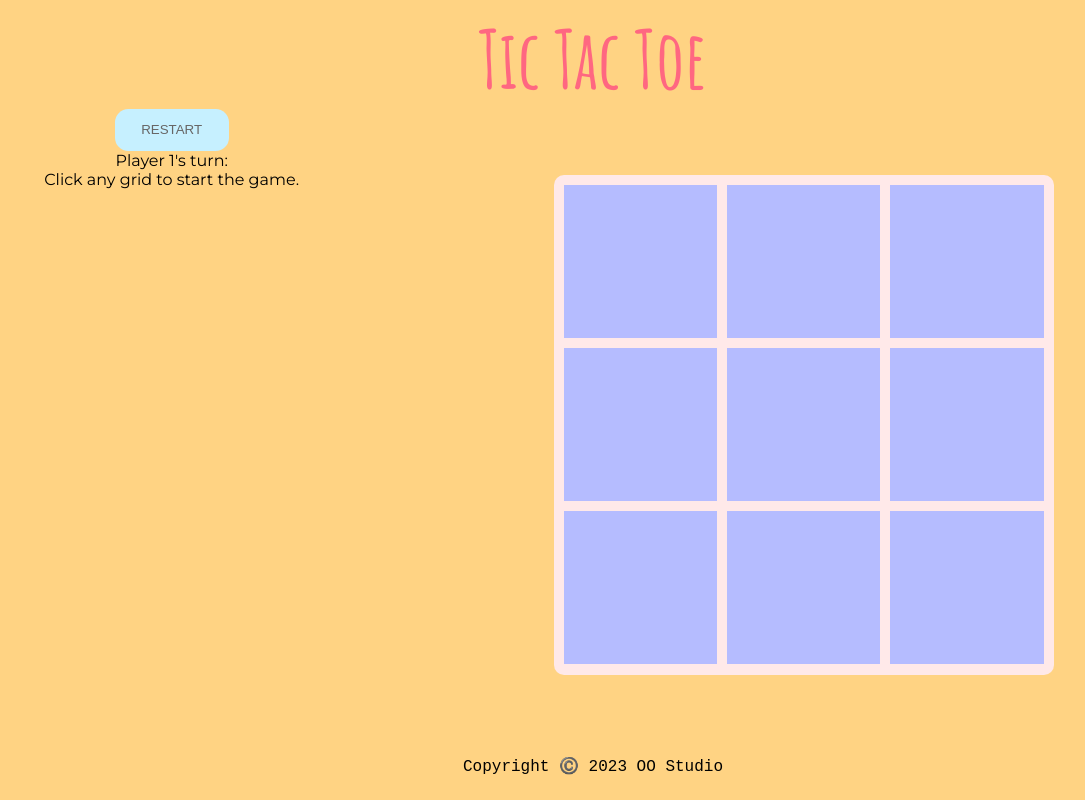
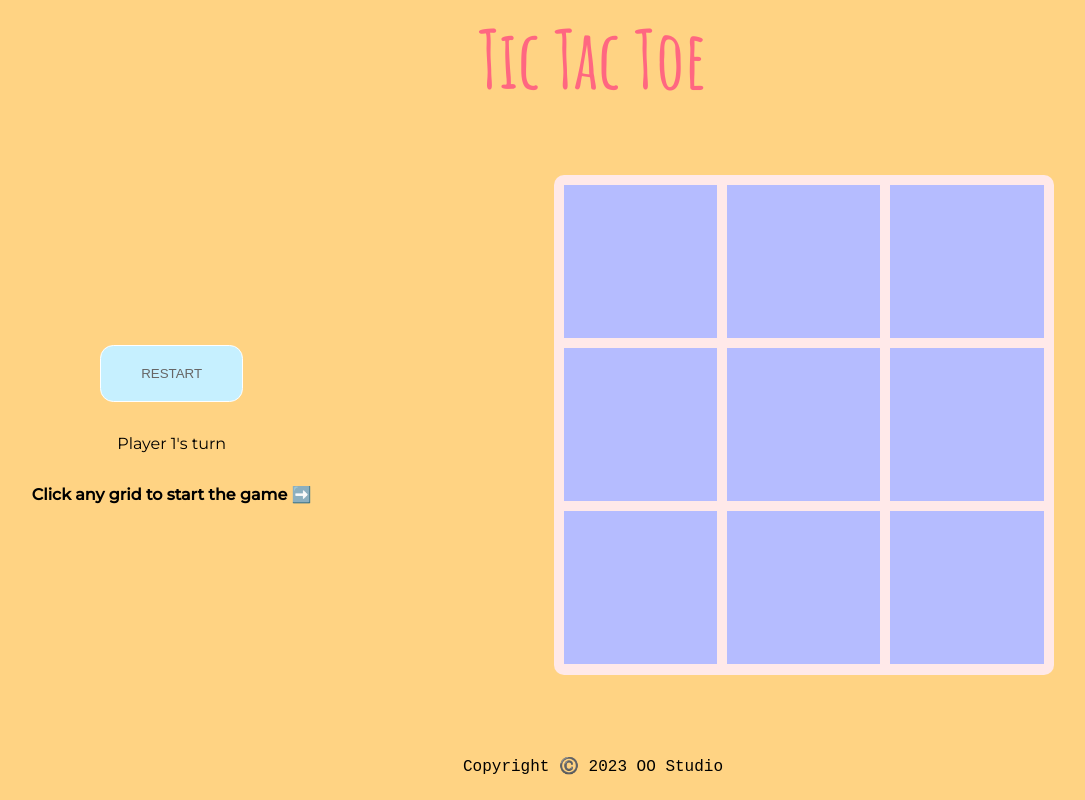
Before and after one commit to wszhan/tic-tac-toe, a plain HTML site: page index.html in a window 1280 px wide. Shown: the whole page, without its empty margins (47-1132 px from the left). Drawn offline with Linux system fonts and the light colour scheme; a web font is replaced by a local one.

Commit message:
styles info, hints and button. add 'active' pseudoclass to button

```diff
--- a/index.html
+++ b/index.html
@@ -11,8 +11,8 @@
     <div class="container">
         <div class="info-control">
             <button>RESTART</button>
-            <div>Player 1's turn:</div>
-            <div>Click any grid to start the game.</div>
+            <div class="player-turn">Player 1's turn</div>
+            <div class="game-state">Click any grid to start the game</div>
         </div>
         <div class="gameboard-container">
             <div class="gameboard">
--- a/styles.css
+++ b/styles.css
@@ -57,19 +57,41 @@ header {
 
     display: flex;
     font-family: 'Montserrat', var(--header-fallback-font-families);
-    font-weight: 400;
 }
 
-.info-control > button {
+button {
     color: rgb(103, 102, 102);
+    border: white solid 1px;
+    background-color: rgb(198, 240, 255);
+    padding: 1.5em 3em;
+    border-radius: 1em;
+}
+
+button:active {
+    margin: 1px;
     border: none;
-    background-color: rgb(198, 240, 255);
-    padding: 1em 2em;
-    border-radius: 1em;
 }
 
 .info-control {
     flex: 1;
+
+    display: flex;
+    flex-direction: column;
+    align-items: center;
+    justify-content: center;
+    gap: 2em;
+}
+
+.player-turn {
+    font-weight: 400;
+}
+
+.game-state {
+    font-weight: 600;
+}
+
+.game-state::after {
+    content: " ➡️";
 }
 
 .gameboard-container {
```
